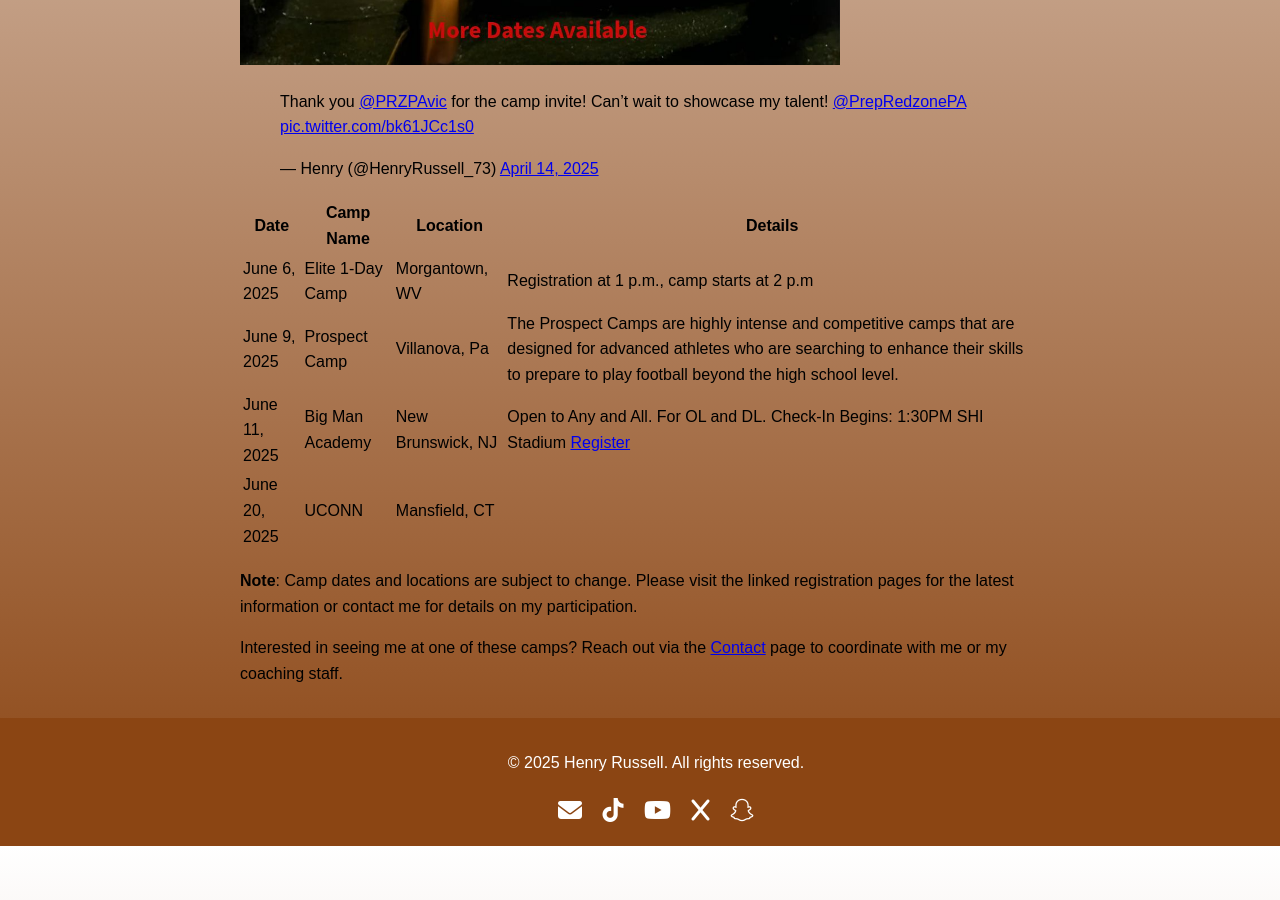
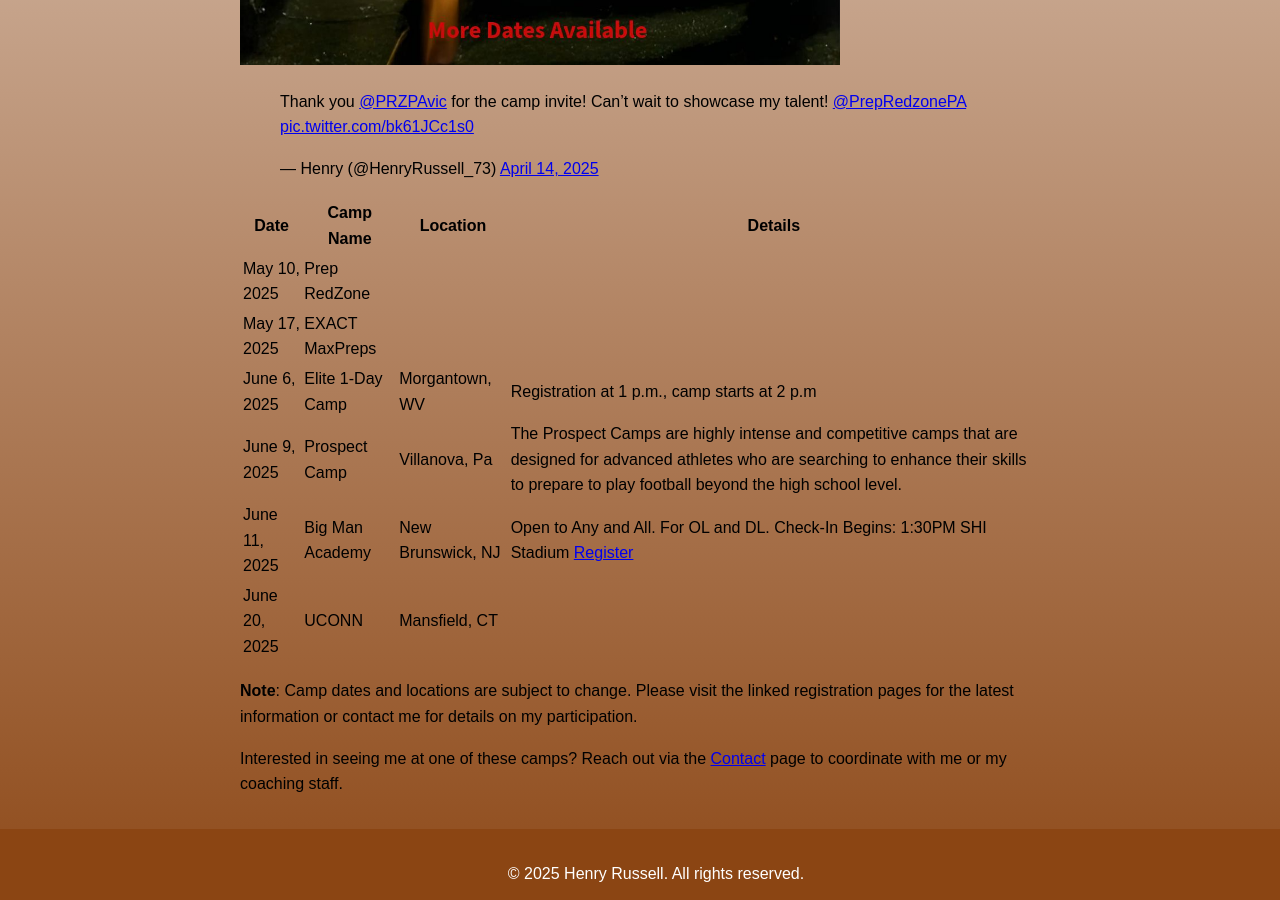
Before and after one commit to acloudpacket/henryrussell.com, a Jekyll site: the page built from schedule.md, in a window 1280 px wide and 900 px high, scrolled down 927 px. Built offline with Jekyll 4.4.1, drawn with Linux system fonts in a browser that asks for light colours; nearby versions of some CDN libraries; comment, search, counter and statistics services are not loaded; before the commit the page ends 1773 px from its top, so only the background shows below that.

Commit message:
Update schedule.md

```diff
--- a/schedule.md
+++ b/schedule.md
@@ -13,6 +13,8 @@ Below is my planned schedule for upcoming football camps in 2025, where I’ll b
 
 | Date                  | Camp Name                                | Location       | Details                                                                                     |
 |-----------------------|------------------------------------------|----------------|---------------------------------------------------------------------------------------------|
+| May 10, 2025  | Prep RedZone
+| May 17, 2025 | EXACT MaxPreps
 | June 6, 2025  | Elite 1-Day Camp                         | Morgantown, WV | Registration at 1 p.m., camp starts at 2 p.m |
 | June 9, 2025          | Prospect Camp                            | Villanova, Pa | The Prospect Camps are highly intense and competitive camps that are designed for advanced athletes who are searching to enhance their skills to prepare to play football beyond the high school level.
 | June 11, 2025 | Big Man Academy                       | New Brunswick, NJ     | Open to Any and All. For OL and DL. Check-In Begins: 1:30PM SHI Stadium  [Register](https://scarletknights.com/sports/2025/2/27/2025-rutgers-football-camps.aspx) |
```
